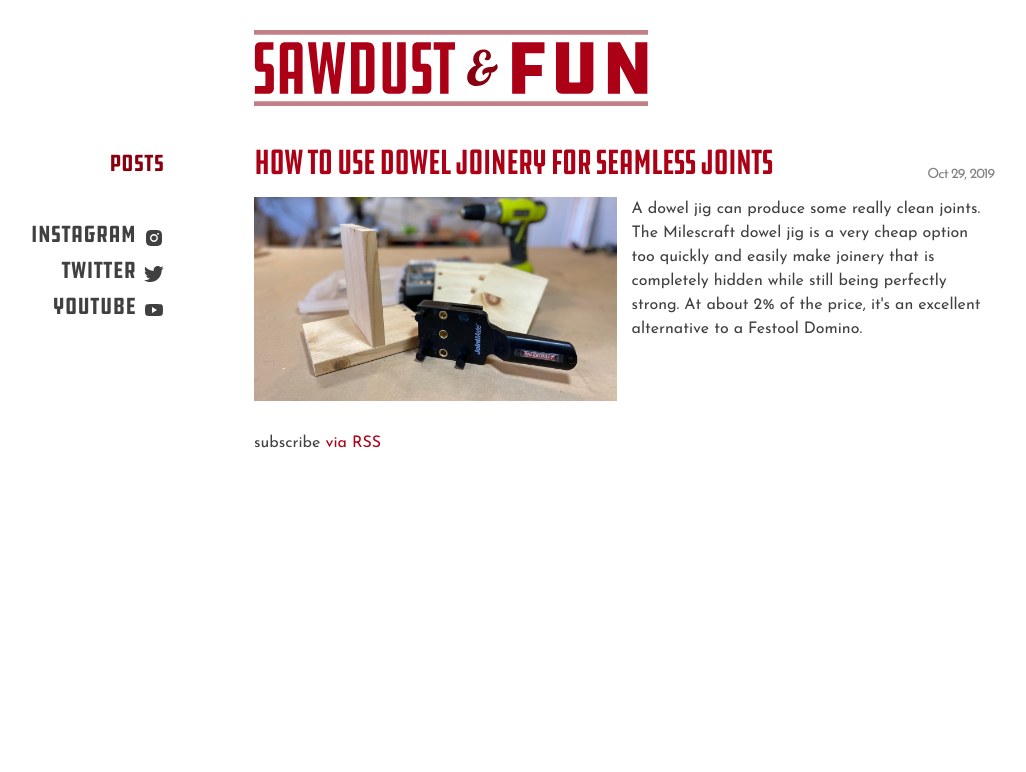
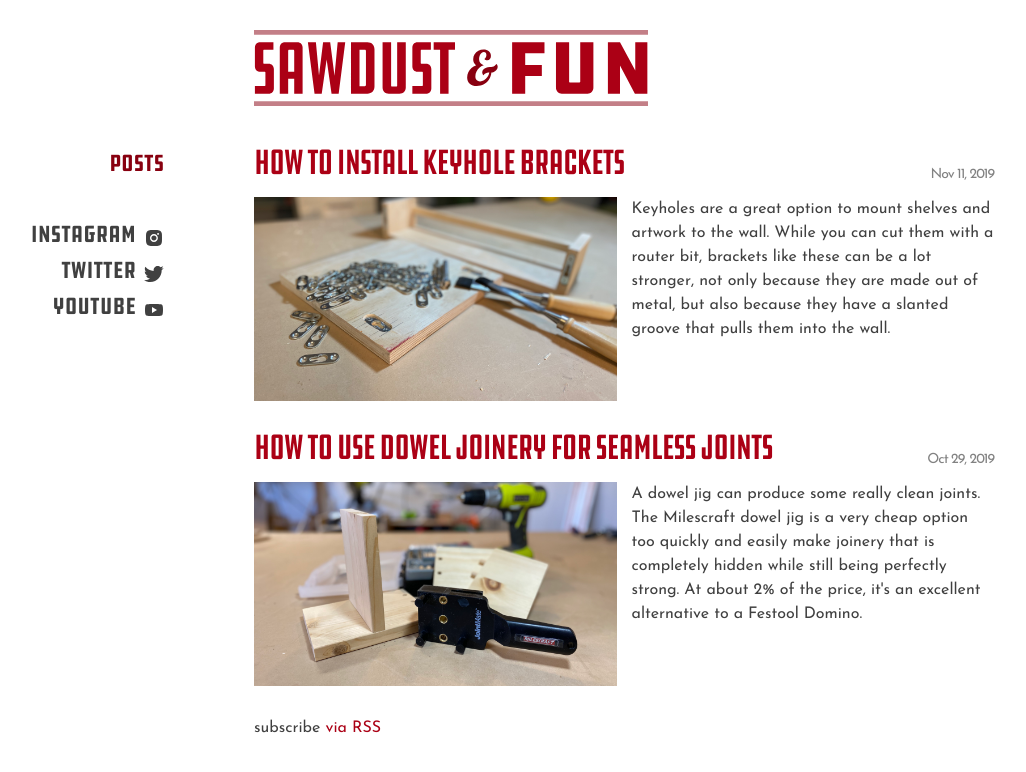
Before and after one commit to davbeck/sawdust.fun, a Jekyll site: the page built from index.markdown, in a window 1280 px wide. Shown: the top 772 px of the page, without its empty margins (156-1182 px from the left). Built offline with Jekyll 4.4.1, drawn with Linux system fonts in a browser that asks for light colours.

Commit message:
2019-11-11-keyhole-brackets

```diff
--- a/_layouts/home.html
+++ b/_layouts/home.html
@@ -20,7 +20,7 @@ layout: default
             <span class="post-meta">{{ post.date | date: date_format }}</span>
           </h3>
           <div class="post-summary">
-            <img class="post-thumbnail" src="{{post.thumnail}}" />
+            <img class="post-thumbnail" src="{{post.thumbnail}}" />
             <div>{{ post.excerpt }}</div>
           </div>
         </a>
--- a/_posts/2019-10-28-dowel-jig.markdown
+++ b/_posts/2019-10-28-dowel-jig.markdown
@@ -3,7 +3,7 @@ layout: post
 title:  "How to Use Dowel Joinery for Seamless Joints"
 date:   2019-10-28 19:46:16 -0700
 categories: woodworking doweljoinery
-thumnail: /assets/2019-10-28-dowel-jig/thumnail.png
+thumbnail: /assets/2019-10-28-dowel-jig/thumbnail.png
 excerpt: A dowel jig can produce some really clean joints. The Milescraft dowel jig is a very cheap option too quickly and easily make joinery that is completely hidden while still being perfectly strong. At about 2% of the price, it's an excellent alternative to a Festool Domino.
 ---
 
--- /dev/null
+++ b/_posts/2019-11-11-keyhole-brackets.md
@@ -0,0 +1,18 @@
+---
+layout: post
+title:  "How to Install Keyhole Brackets"
+date:   2019-11-11 15:30:00 -0800
+categories: woodworking
+thumbnail: /assets/2019-11-11-keyhole-brackets/thumbnail.png
+excerpt: Keyholes are a great option to mount shelves and artwork to the wall. While you can cut them with a router bit, brackets like these can be a lot stronger, not only because they are made out of metal, but also because they have a slanted groove that pulls them into the wall.
+---
+
+<p class="video-container">
+<iframe src="https://www.youtube.com/embed/SkD87b6ZIWk" frameborder="0" allow="accelerometer; autoplay; encrypted-media; gyroscope; picture-in-picture" allowfullscreen></iframe>
+</p>
+
+Keyholes are a great option to mount shelves and artwork to the wall. While you can cut them with a router bit, brackets like these can be a lot stronger, not only because they are made out of metal, but also because they have a slanted groove that pulls them into the wall.
+
+Installing these can be a little tricky, but here I show exactly how to cut the recesses necessary to attach them.
+
+Brackets I used: [https://amzn.to/33y5Luz](https://amzn.to/33y5Luz)
```
Also changed, not shown: assets/2019-10-28-dowel-jig/thumbnail.png (renamed from assets/2019-10-28-dowel-jig/thumnail.png), assets/2019-11-11-keyhole-brackets/thumbnail.png (added).
